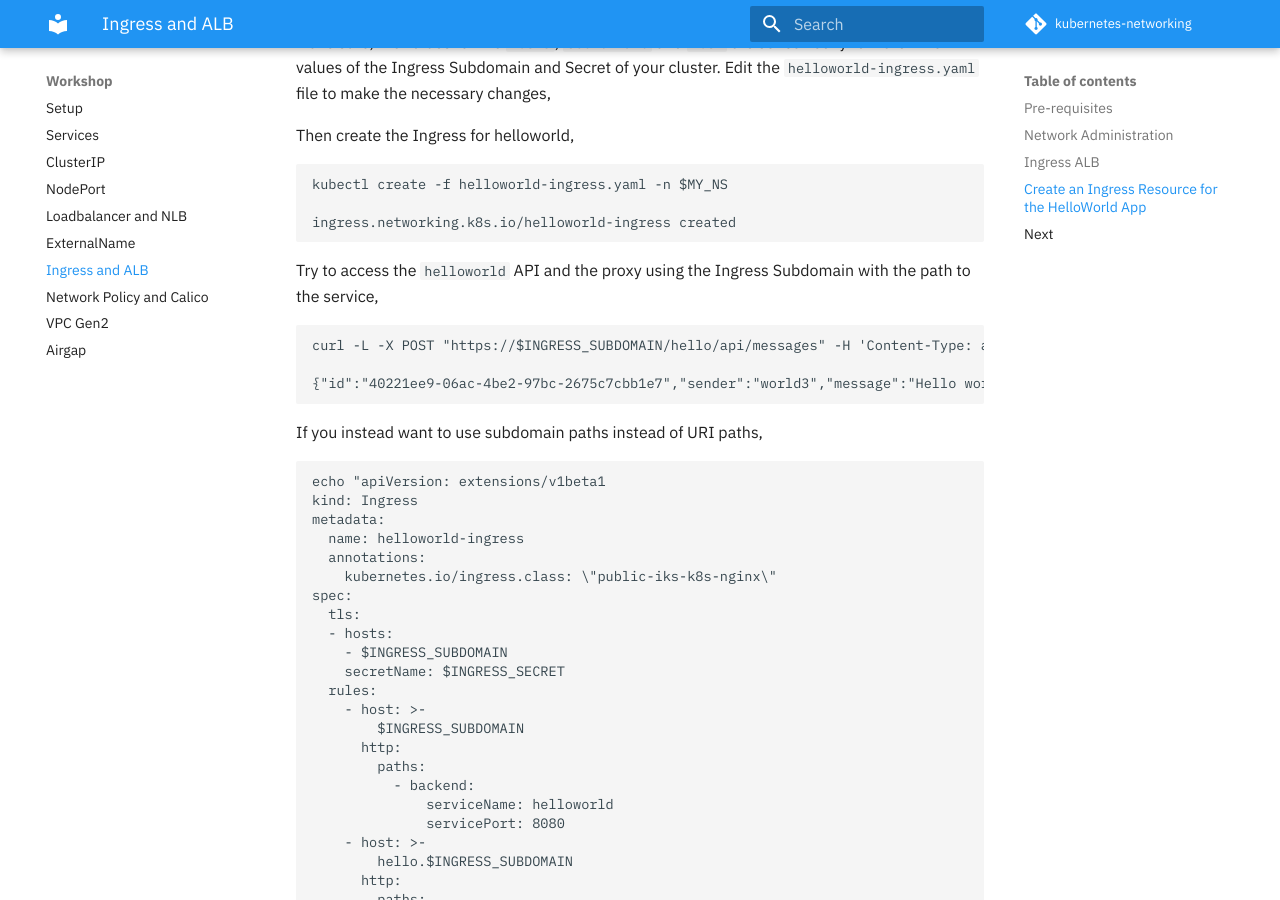
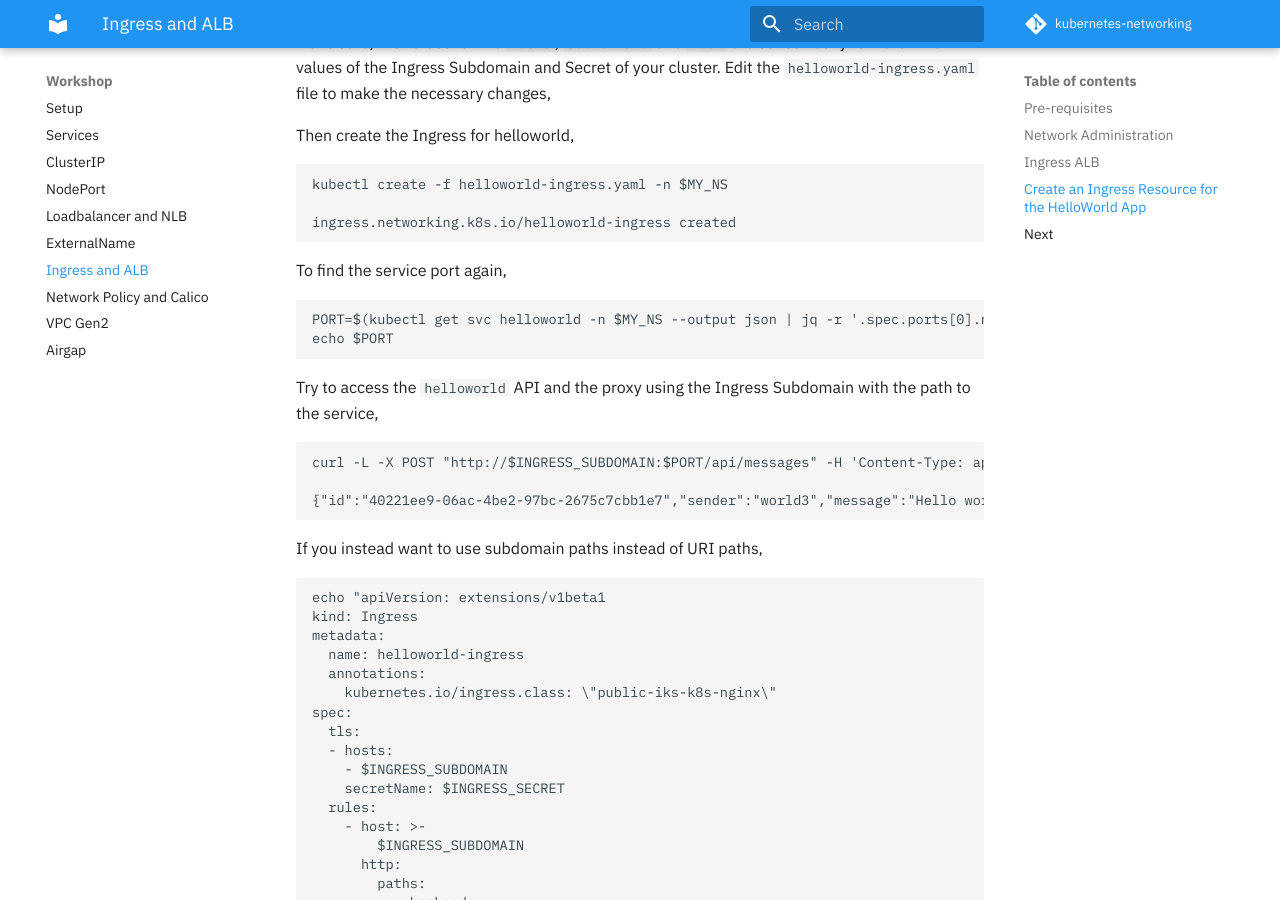
Before and after one commit to IBM/kubernetes-networking, an MkDocs documentation site: the page built from docs/ingress-alb.md, in a window 1280 px wide and 900 px high, scrolled down 7172 px. Built offline with MkDocs 1.6.1 and Material for MkDocs 9.7.7, drawn with Linux system fonts in a browser that asks for light colours; comment, search, counter and statistics services are not loaded.

Commit message:
Update ingress-alb.md

````diff
--- a/docs/ingress-alb.md
+++ b/docs/ingress-alb.md
@@ -315,10 +315,17 @@ kubectl create -f helloworld-ingress.yaml -n $MY_NS
 ingress.networking.k8s.io/helloworld-ingress created
 ```
 
+To find the service port again,
+
+```
+PORT=$(kubectl get svc helloworld -n $MY_NS --output json | jq -r '.spec.ports[0].nodePort' )
+echo $PORT
+```
+
 Try to access the `helloworld` API and the proxy using the Ingress Subdomain with the path to the service,
 
 ```
-curl -L -X POST "https://$INGRESS_SUBDOMAIN/hello/api/messages" -H 'Content-Type: application/json' -d '{ "sender": "world3" }'
+curl -L -X POST "http://$INGRESS_SUBDOMAIN:$PORT/api/messages" -H 'Content-Type: application/json' -d '{ "sender": "world3" }'
 
 {"id":"40221ee9-06ac-4be2-97bc-2675c7cbb1e7","sender":"world3","message":"Hello world3 (direct)","host":null}%
 ```
````
